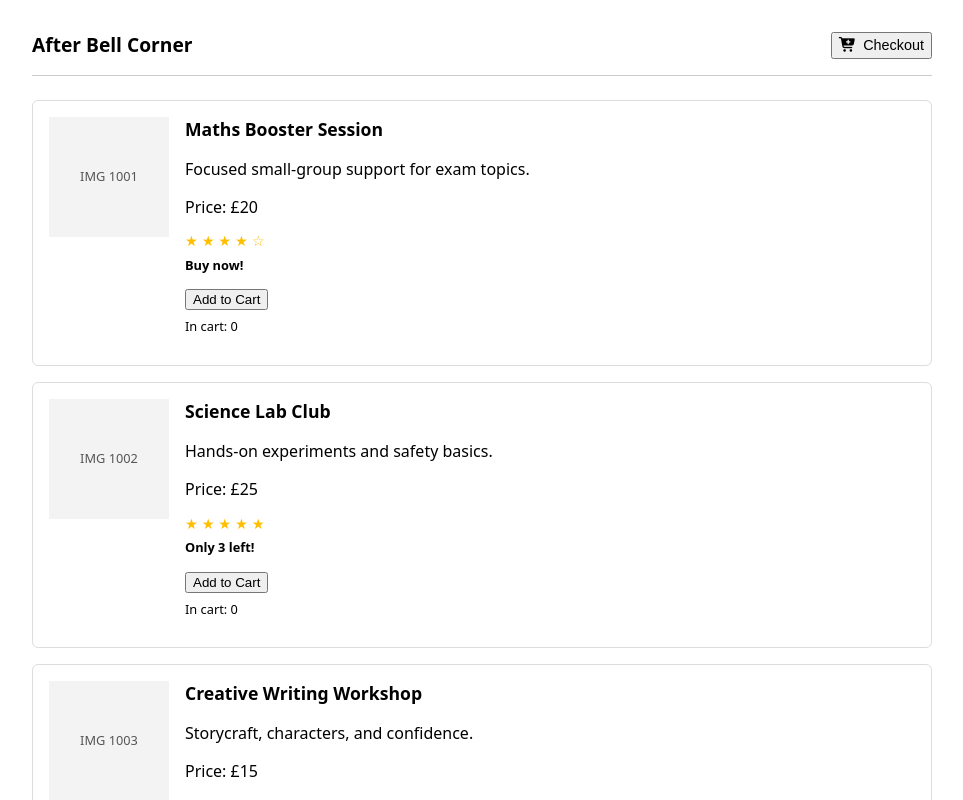
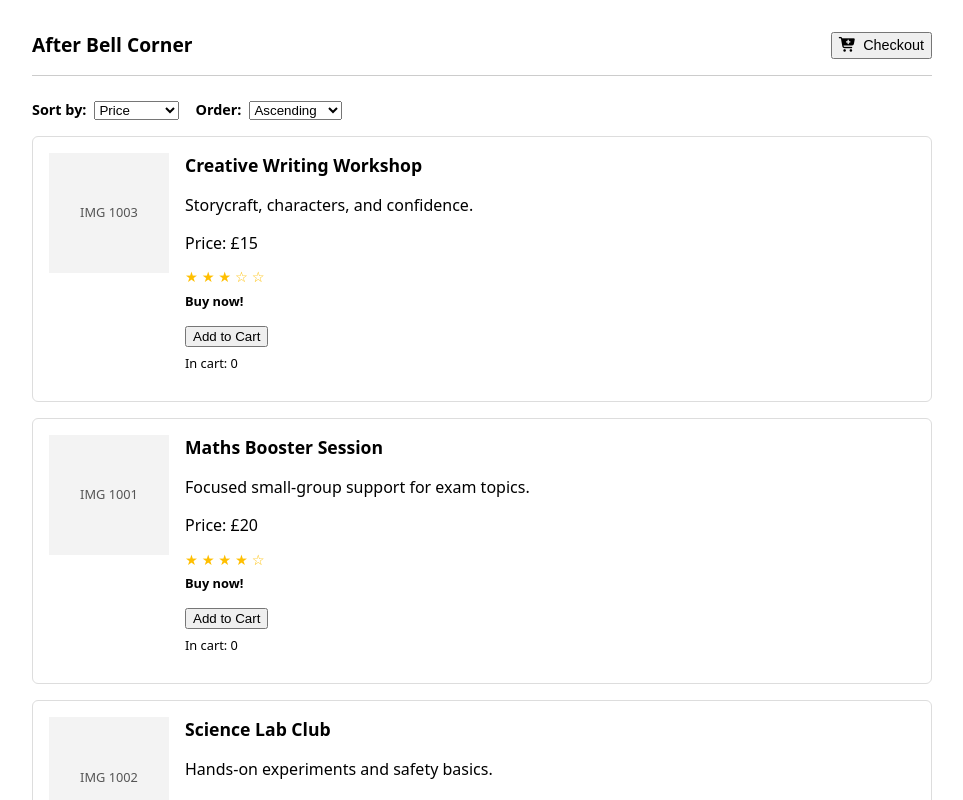
Before and after one commit to atharvvagarud/afterbellcorner-frontend, a Vue app: page / in a window 1280 px wide. Shown: the top 800 px of the page, without its empty margins (158-1121 px from the left). Built offline with nearby package versions, Linux system fonts and the light colour scheme.

Commit message:
feature: added sort functions

```diff
--- a/src/App.vue
+++ b/src/App.vue
@@ -14,10 +14,15 @@
 
         <ProductList
         v-if="showProduct"
-        :products="products"
+        :products="sortedProducts"
         :cartCount="cartCount"
         :canAddToCart="canAddToCart"
         @add-to-cart="addToCart"
+
+        :sort-attribute="sortAttribute"
+        :sort-order="sortOrder"
+        @update-sort-attribute="val => sortAttribute = val"
+        @update-sort-order="val => sortOrder = val"
       />
 
       <div v-else>
@@ -74,13 +79,38 @@ export default {
         },
 
       ],
-
+      sortAttribute: "price",
+      sortOrder: "asc",
     };
   },
   computed: {
     cartItemCount() {
       return this.cart.length || "";
     },
+    sortedProducts() {
+      const arr = [...this.products];
+      const attr = this.sortAttribute;
+      const dir = this.sortOrder;
+
+      arr.sort((a, b) => {
+        let A = a[attr];
+        let B = b[attr];
+
+        if (typeof A === "string" && typeof B === "string") {
+          A = A.toLowerCase();
+          B = B.toLowerCase();
+          if (A < B) return dir === "asc" ? -1 : 1;
+          if (A > B) return dir === "asc" ? 1 : -1;
+          return 0;
+        } else {
+          if (A < B) return dir === "asc" ? -1 : 1;
+          if (A > B) return dir === "asc" ? 1 : -1;
+          return 0;
+        }
+      });
+
+      return arr;
+    }
   },
   methods: {
     toggleCheckout() {
@@ -102,11 +132,9 @@ export default {
       if (this.canAddToCart(product)) {
         this.cart.push(product.id);
       }
-
-  },
-}
+    }
+  }
 };
-
 </script>
 
 <style scoped>
--- a/src/assets/styles.css
+++ b/src/assets/styles.css
@@ -48,3 +48,15 @@ main h2 {
   font-size: 0.8rem;
   margin-top: 0.5rem;
 }
+
+.sort-row {
+  margin-bottom: 1rem;
+  font-size: 0.9rem;
+}
+.sort-row label {
+  margin-right: 0.5rem;
+  font-weight: bold;
+}
+.sort-order-label {
+  margin-left: 1rem;
+}
--- a/src/components/ProductList.vue
+++ b/src/components/ProductList.vue
@@ -1,5 +1,29 @@
 <template>
   <div>
+
+    <div class="sort-row">
+      <label for="sortAttribute">Sort by:</label>
+      <select
+        id="sortAttribute"
+        :value="sortAttribute"
+        @change="$emit('update-sort-attribute', $event.target.value)"
+      >
+        <option value="price">Price</option>
+        <option value="title">Title</option>
+        <option value="availableInventory">Availability</option>
+      </select>
+
+      <label class="sort-order-label" for="sortOrder">Order:</label>
+      <select
+        id="sortOrder"
+        :value="sortOrder"
+        @change="$emit('update-sort-order', $event.target.value)"
+      >
+        <option value="asc">Ascending</option>
+        <option value="desc">Descending</option>
+      </select>
+    </div>
+
     <section class="lessons">
       <article
         v-for="product in products"
@@ -71,10 +95,11 @@ export default {
   props: {
 
     products: Array,
-
-
     cartCount: Function,
     canAddToCart: Function,
+
+    sortAttribute: String,
+    sortOrder: String,
   },
 };
 </script>
```
